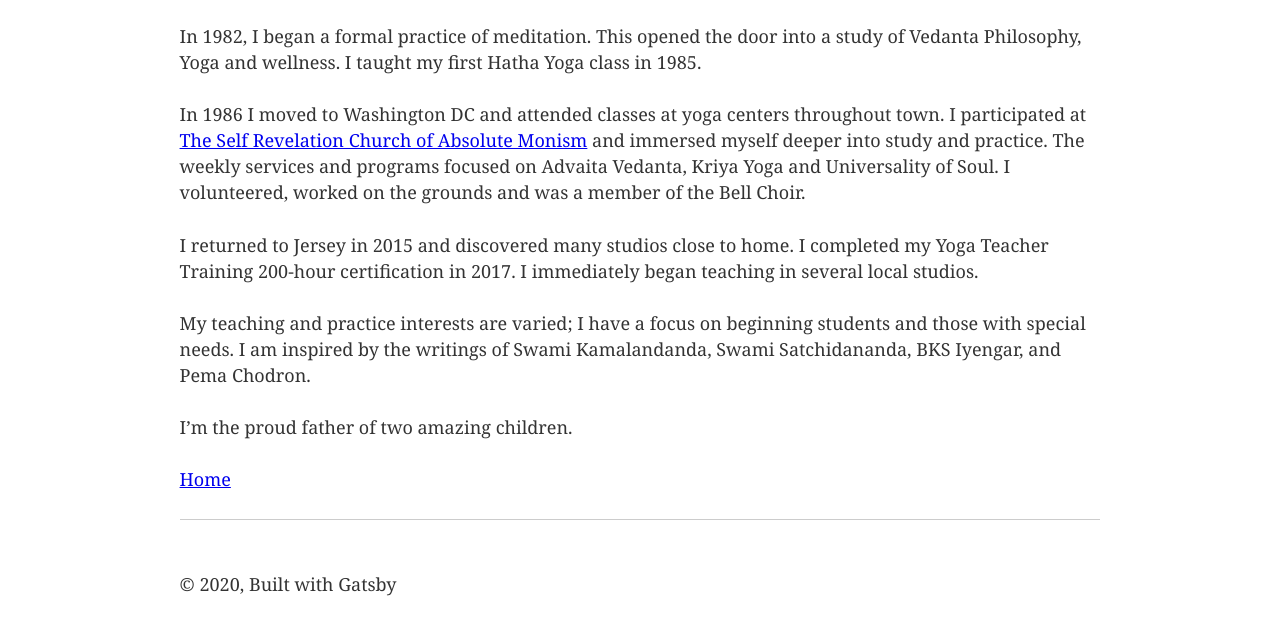
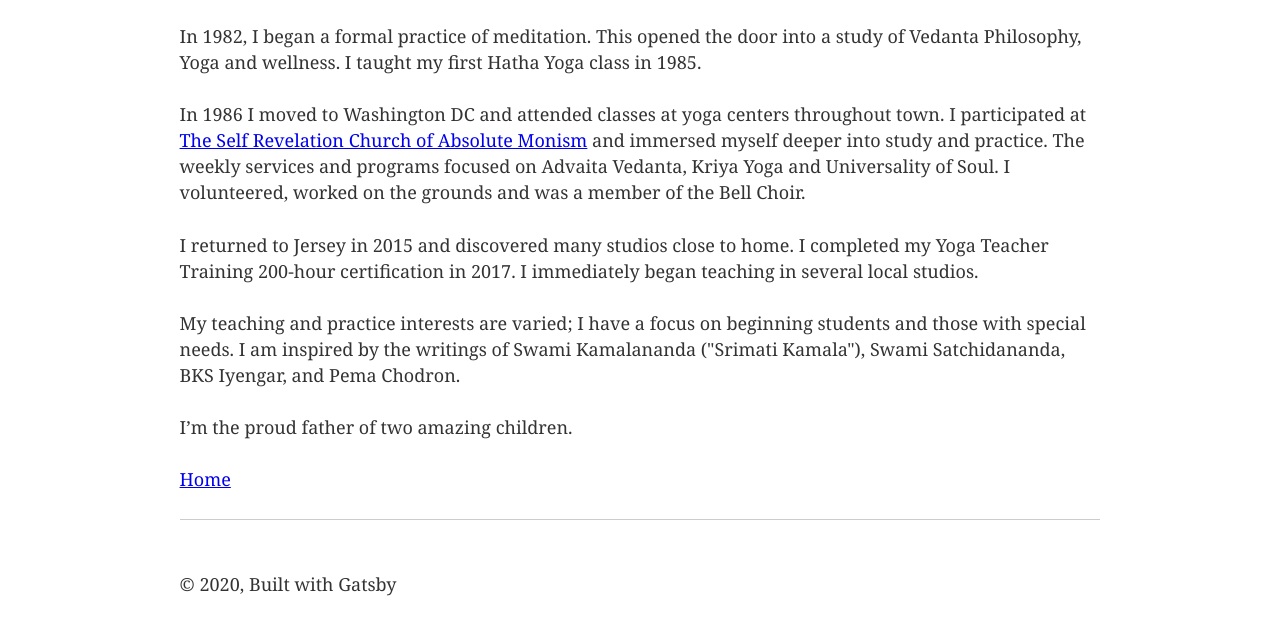
Before and after one commit to wisesmile/ywp, a Gatsby site: page /about in a window 1280 px wide. Shown: the part 100-734 px from the top of the page. Built offline with nearby package versions, Linux system fonts and the light colour scheme; Gatsby itself is replaced by a stand-in of ours.

Commit message:
fixed kamalaji's spelling

```diff
--- a/src/pages/about.js
+++ b/src/pages/about.js
@@ -30,7 +30,8 @@ const About = () => (
     <p>
       My teaching and practice interests are varied; I have a focus on beginning
       students and those with special needs. I am inspired by the writings of
-      Swami Kamalandanda, Swami Satchidananda, BKS Iyengar, and Pema Chodron.
+      Swami Kamalananda ("Srimati Kamala"), Swami Satchidananda, BKS Iyengar,
+      and Pema Chodron.
     </p>
     <p>I’m the proud father of two amazing children.</p>
     <Link to="/">Home</Link>
```
